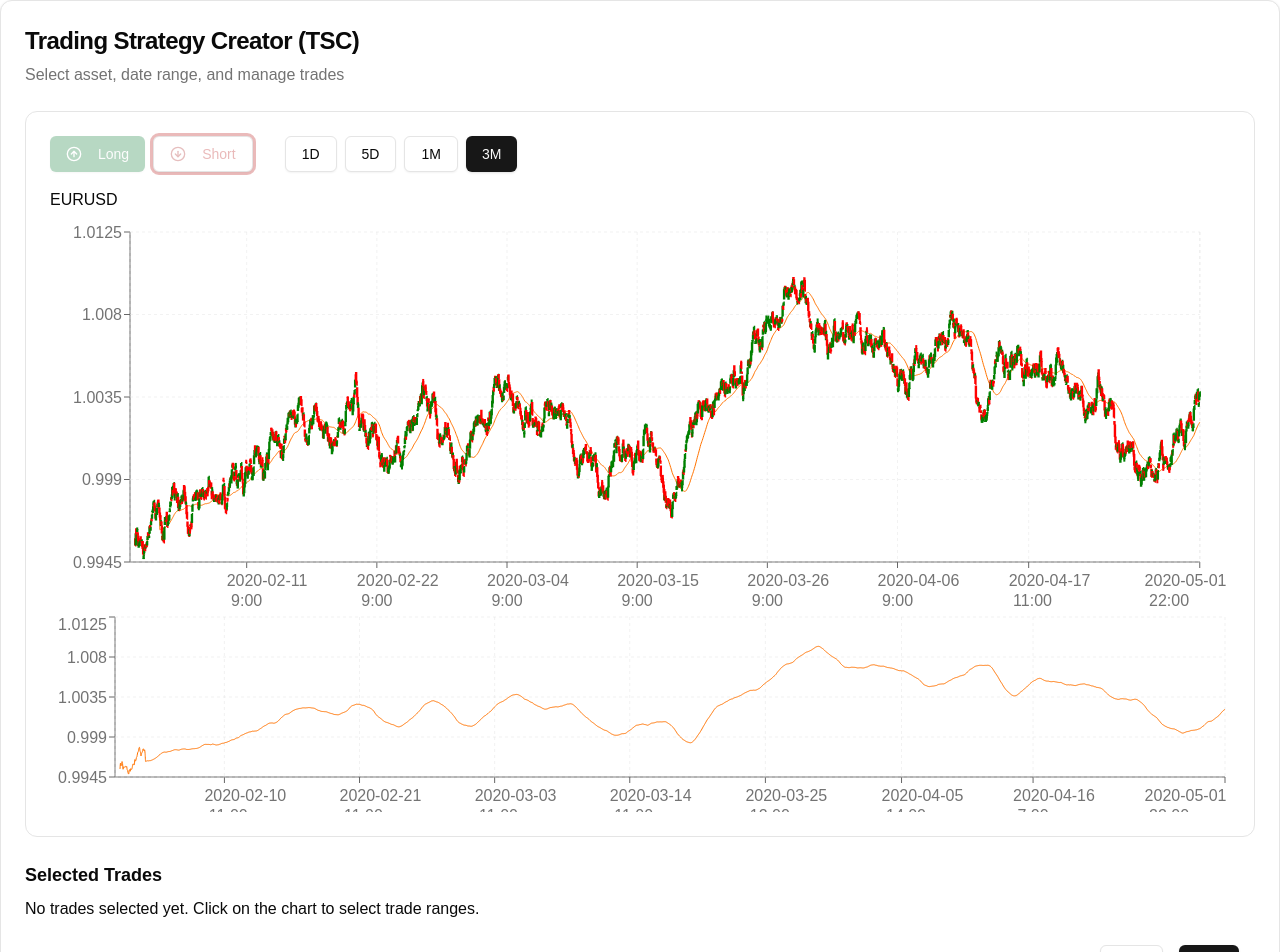
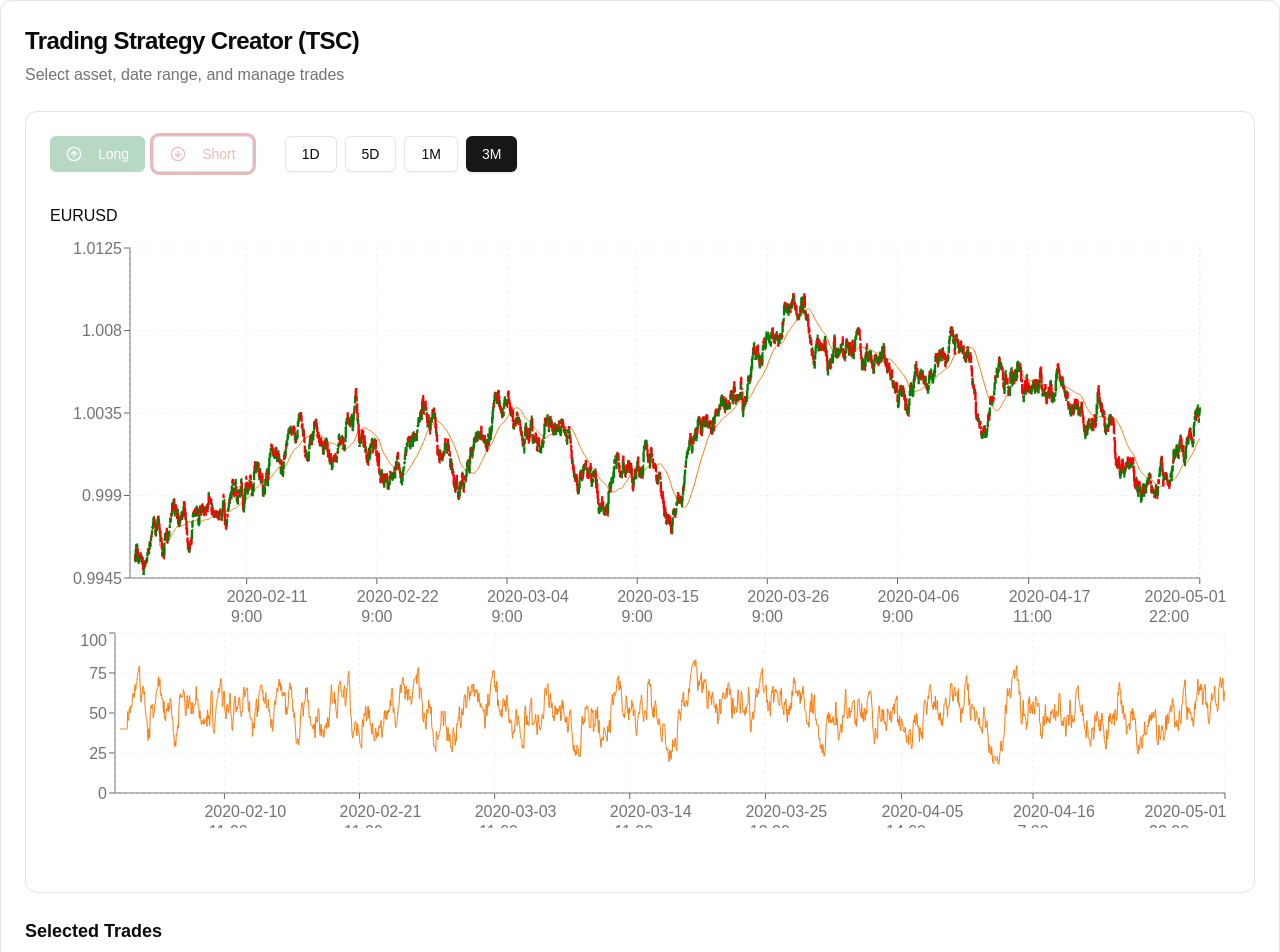
Before and after one commit to jkim1708/EvoTraderDemo, a Next.js app in the folder my-app/: page / in a window 1280 px wide. Shown: the top 952 px of the page. Built offline with nearby package versions, Linux system fonts and the light colour scheme.

Commit message:
adds rsi cahrt

```diff
--- a/my-app/components/enhanced-trading-asset-viewer.tsx
+++ b/my-app/components/enhanced-trading-asset-viewer.tsx
@@ -156,7 +156,8 @@ const EnhancedTradingAssetViewer = observer(() => {
                 ts: string, // Start of the 4-hour period
                 lowHigh: [number, number],
                 openClose: [string, string],
-                movingAverage: string
+                movingAverage: string,
+                rsi: string
             }[] = [];
 
             // Start the aggregation process
@@ -168,7 +169,8 @@ const EnhancedTradingAssetViewer = observer(() => {
                 ts: string, // Start of the 4-hour period
                 lowHigh: [number, number],
                 openClose: [number, number],
-                movingAverage: string
+                movingAverage: string,
+                rsi: string
             }[] = [];
             let currentStartTime: Date | null = null;
 
@@ -199,7 +201,8 @@ const EnhancedTradingAssetViewer = observer(() => {
                         ts: convertToCustomDate(currentStartTime), // Start of the 4-hour period
                         lowHigh: [low, high],
                         openClose: [open, close],
-                        movingAverage: ''
+                        movingAverage: '',
+                        rsi: ''
                     });
 
                     // Start a new group with the current candle
--- a/my-app/components/ui/candleStickChart.tsx
+++ b/my-app/components/ui/candleStickChart.tsx
@@ -99,6 +99,7 @@ type CandleStickChart = {
     close: string,
     ts: string,
     movingAverage: string,
+    rsi: string,
 };
 
 export type CandleStickChartProps = {
@@ -156,6 +157,49 @@ function attachMovingAverageData(data: CandleStickChart[]): CandleStickChart[] {
     return data;
 }
 
+function calculateRSI(data: CandleStickChart[], period: number = 14): CandleStickChart[] {
+    let gains = 0;
+    let losses = 0;
+
+    // Initialize the first period
+    for (let i = 0; i <= period; i++) {
+        const change = parseFloat(data[i].close) - parseFloat(data[i +1].close);
+        if (change > 0) {
+            gains += change;
+        } else {
+            losses -= change;
+        }
+        data[i]['rsi'] = '40';
+    }
+
+    let avgGain = gains / period;
+    let avgLoss = losses / period;
+
+    // Calculate RSI for the rest of the data
+    for (let i = period + 1; i < data.length; i++) {
+        const change = parseFloat(data[i].close) - parseFloat(data[i - 1].close);
+        if (change > 0) {
+            gains = change;
+            losses = 0;
+        } else {
+            gains = 0;
+            losses = -change;
+        }
+
+        avgGain = (avgGain * (period - 1) + gains) / period;
+        avgLoss = (avgLoss * (period - 1) + losses) / period;
+
+        const rs = avgGain / avgLoss;
+        const rsi = 100 - (100 / (1 + rs));
+
+        data[i]['rsi'] = rsi.toString();
+    }
+
+    console.log('rsi data', data);
+
+    return data;
+}
+
 const CandleStickChart =
     observer((props: CandleStickChartProps) => {
 
@@ -178,7 +222,8 @@ const CandleStickChart =
         const [startIndex, setStartIndex] = useState(0); // Bereich der X-Achse
 
         const asset = props.asset;
-        const data = attachMovingAverageData(props.data);
+        const dataWithMovingAverage = attachMovingAverageData(props.data);
+        const data = ((dataWithMovingAverage.length > 0) ? calculateRSI(dataWithMovingAverage) : dataWithMovingAverage);
         // const data = props.data;
 
         const [refAreaLeft, setRefAreaLeft] = useState('');
@@ -322,7 +367,7 @@ const CandleStickChart =
         return (
             <div className={"border rounded-xl p-6"}>
                 <div className={"flex space-x-8 "}>
-                    <div className="flex space-x-2 mb-4 tradeKindButton">
+                    <div className="flex space-x-2 mb-8 tradeKindButton">
                         <Button
                             // variant={currentSelectedTradeKind === 'long' ? 'default' : 'outline'}
                             variant={currentSelectedTradeKind === 'long' ? 'default' : 'outline'}
@@ -473,14 +518,15 @@ const CandleStickChart =
                             color: "hsl(var(--chart-1))",
                         },
                     }}
-                                    className="h-[200px]">
-                        <LineChart data={visibleData}>
-                            <XAxis dataKey="ts" tickCount={visibleData.length} tick={CustomizedTick}
-                                   padding={{'left': 5}}/>
-                            <YAxis yAxisId="1" dataKey="lowHigh" domain={['auto', 'auto']} allowDecimals={true}/>
-                            <CartesianGrid strokeDasharray="3 3"/>
-                            <Line type="monotone" dataKey="movingAverage" yAxisId="1" stroke="#ff7300" dot={false}/>
-                        </LineChart>
+
+                                    className="h-[200px] mb-10">
+                            <LineChart data={visibleData}>
+                                <XAxis dataKey="ts" tickCount={visibleData.length} tick={CustomizedTick}
+                                       padding={{'left': 5}}/>
+                                <YAxis yAxisId="1" dataKey="rsi" domain={['auto', 'auto']} allowDecimals={true}/>
+                                <CartesianGrid strokeDasharray="3 3"/>
+                                <Line type="monotone" dataKey="rsi" yAxisId="1" stroke="#ff7300" dot={false}/>
+                            </LineChart>
                     </ChartContainer>
                 </Suspense>
 
--- a/my-app/components/ui/candleStickChartDialog.tsx
+++ b/my-app/components/ui/candleStickChartDialog.tsx
@@ -5,7 +5,7 @@ import {
     Bar,
     XAxis,
     YAxis,
-    CartesianGrid, Tooltip, ResponsiveContainer, BarChart, ReferenceArea, Brush, ComposedChart, Line, LineChart,
+    CartesianGrid, Tooltip, ResponsiveContainer, ReferenceArea, Brush, ComposedChart, Line,
 } from 'recharts';
 import {
     convertToCustomDate,
@@ -117,6 +117,7 @@ interface CandleStickChartAnalyze {
     close: string,
     ts: string,
     movingAverage: string,
+    rsi: string,
 }
 
 export type CandleStickChartProps = {
--- a/my-app/utils.ts
+++ b/my-app/utils.ts
@@ -108,6 +108,7 @@ export function transformToCandleStickSeries(tickData: {
         const lowHigh = [low, high];
         const openClose = [open, close];
         const movingAverage = '';
+        const rsi = '';
 
         return {
             high,
@@ -117,7 +118,8 @@ export function transformToCandleStickSeries(tickData: {
             ts,
             lowHigh,
             openClose,
-            movingAverage
+            movingAverage,
+            rsi
         };
     });
 }
```
